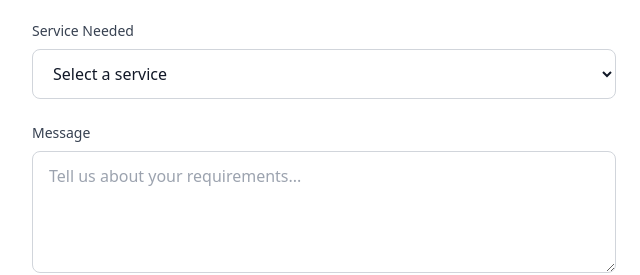
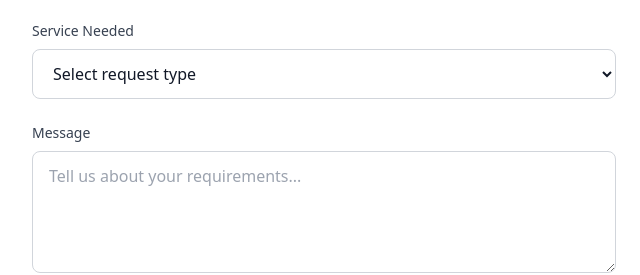
Before and after one commit to Jai-Singh-1234/hombre, a plain HTML site: page contact.html in a window 1280 px wide. Shown: the part 790-1065 px from the top of the page, 0-640 px from the left. Drawn offline with nearby package versions, Linux system fonts and the light colour scheme.

Commit message:
Add files via upload

```diff
--- a/contact.html
+++ b/contact.html
@@ -308,8 +308,8 @@
                     required
                     class="w-full px-4 py-3 border border-gray-300 dark:border-gray-600 rounded-lg focus:ring-2 focus:ring-primary focus:border-transparent bg-white dark:bg-gray-800 text-gray-900 dark:text-white"
                   >
-                    <option value="">Select a service</option>
-                    <option value="job-placement">Feedback</option>
+                    <option value="">Select request type</option>
+                    <option value="feedback">Feedback</option>
                     <option value="nursing-care">Nursing Care</option>
                     <option value="elderly-care">Elderly Care</option>
                     <option value="baby-sitting">Baby Sitting</option>
```
